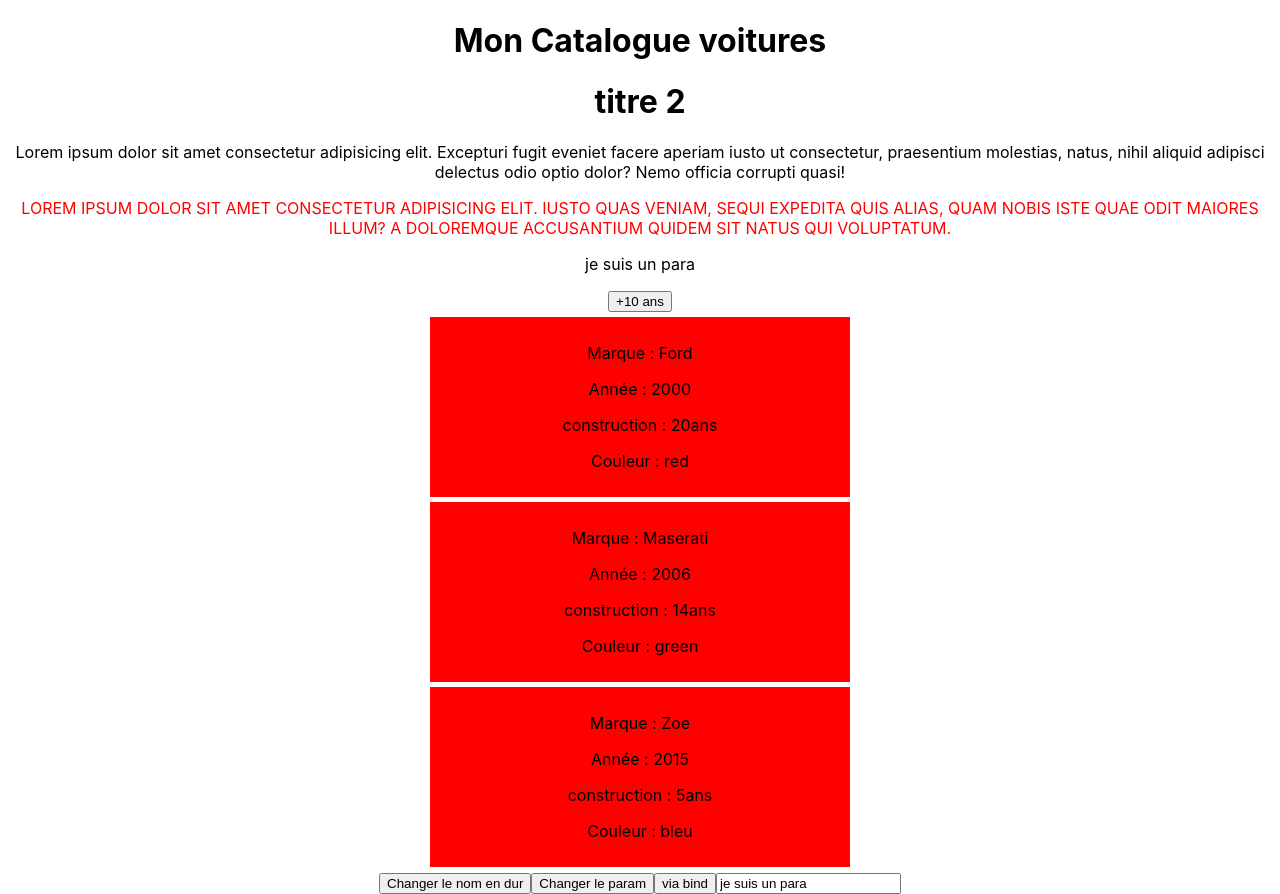
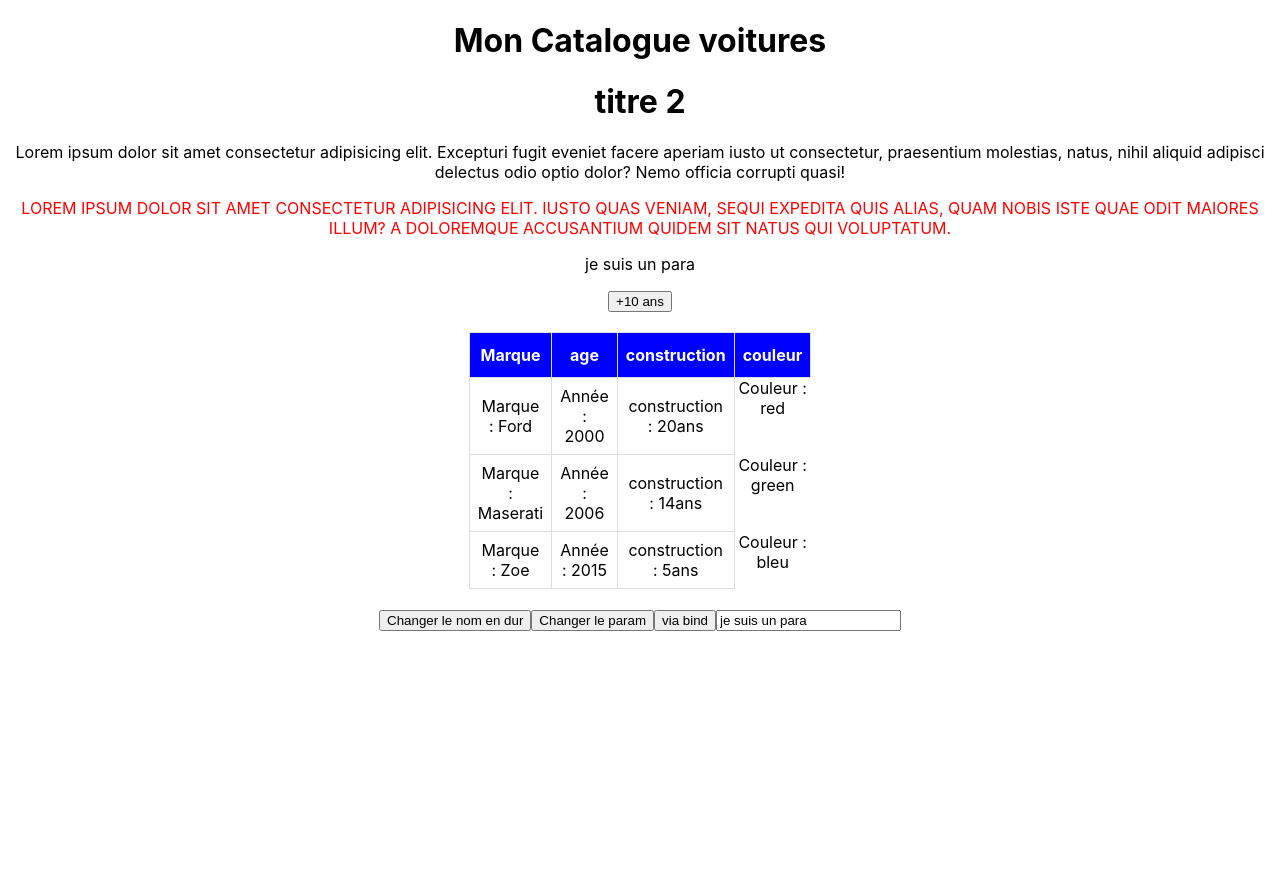
Before and after one commit to Grezor/learn-ReactJS, a React (Create React App) app: page / in a window 1280 px wide. After the commit the page ends 800 px from the top, so only its background shows below. Built offline with nearby package versions, Linux system fonts and the light colour scheme.

Commit message:
fragments react

```diff
--- a/src/components/Cars.js
+++ b/src/components/Cars.js
@@ -2,16 +2,16 @@ import React from 'react'
 import '../App.css'
 const Cars = ({ name, color, year, construc }) => {
 	// si je n'est pas de couleur
-	const colorInfo = color ? <p>Couleur : {color}</p> : <p>Couleur neant</p>
+	const colorInfo = color ? `Couleur : ${color}` : `Couleur neant`
 	if (name) {
 		// affiche la marque et si il y a une couleur
 		return (
-			<div className='cars'>
-				<p>Marque : {name}</p>
-				<p>Année : {year}</p>
-				<p>construction : {construc}</p>
+			<tr>
+				<td>Marque : {name}</td>
+				<td>Année : {year}</td>
+				<td>construction : {construc}</td>
 				{colorInfo}
-			</div>
+			</tr>
 		)
 	} else {
 		return null
--- a/src/components/Mycars.js
+++ b/src/components/Mycars.js
@@ -1,4 +1,4 @@
-import React, { Component } from 'react'
+import React, { Component, Fragment } from 'react'
 import Cars from './Cars'
 class Mycars extends Component {
 	noCopy = () => {
@@ -53,7 +53,7 @@ class Mycars extends Component {
 		const year = new Date().getFullYear()
 
 		return (
-			<div>
+			<>
 				<h1>{this.props.title}</h1>
 				<h1>{this.state.titre}</h1>
 				<p onCopy={this.noCopy}>
@@ -77,6 +77,7 @@ class Mycars extends Component {
                 */}
 
 				<button onClick={this.addTenYears}>+10 ans</button>
+
 				{/* On recupere tout depuis state */}
 				{/*
 					<Cars
@@ -96,9 +97,17 @@ class Mycars extends Component {
 			*/}
 
 				{/* simplifier */}
+				<table className='carsTable'>
+					<tr>
+						<th>Marque</th>
+						<th>age</th>
+
+						<th>construction</th>
+						<th>couleur</th>
+					</tr>
 					{this.state.voitures.map((voitures, index) => {
 						return (
-						<div key={index}>
+							<Fragment key={index}>
 								<Cars
 									key={index}
 									name={voitures.name}
@@ -106,10 +115,11 @@ class Mycars extends Component {
 									year={voitures.year}
 									construc={year - voitures.construc + 'ans'}
 								/>
-						</div>
+							</Fragment>
 						)
 					})}
-			</div>
+				</table>
+			</>
 		)
 	}
 }
--- a/src/index.css
+++ b/src/index.css
@@ -12,7 +12,32 @@ code {
     monospace;
 }
 
-p.styled{
+p.styled {
   color: red;
   text-transform: uppercase;
 }
+
+.carsTable {
+  border-collapse: collapse;
+  width: 60px;
+  margin: 20px auto;
+}
+
+.carsTable td,
+.carsTable th {
+  border: 1px solid #ddd;
+  padding: 8px;
+  width: 33%;
+  text-align: center;
+}
+
+.carsTable tr:hover {
+  background-color: #ddd;
+}
+
+.carsTable th {
+  padding-top: 12px;
+  padding-bottom: 12px;
+  background-color: blue;
+  color: white;
+}
```
Also changed, not shown: documentation/fragements.md (added, +1 -0 lines). Lines whose indentation alone changed are shown as unchanged.
